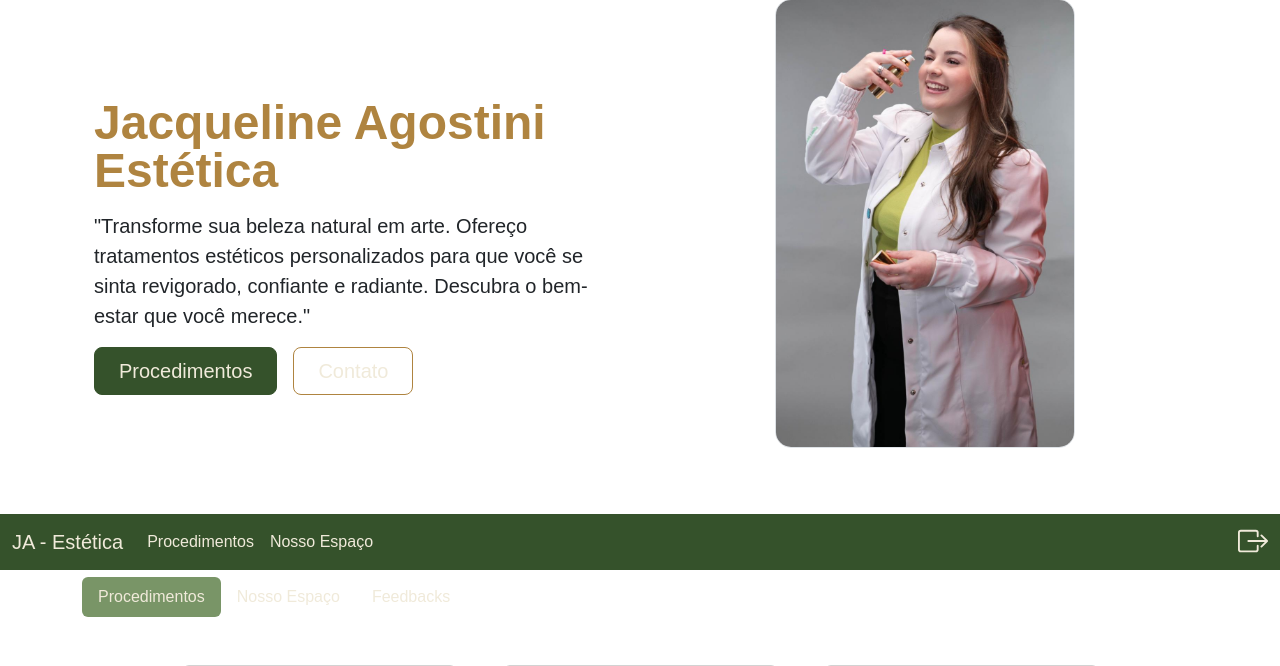
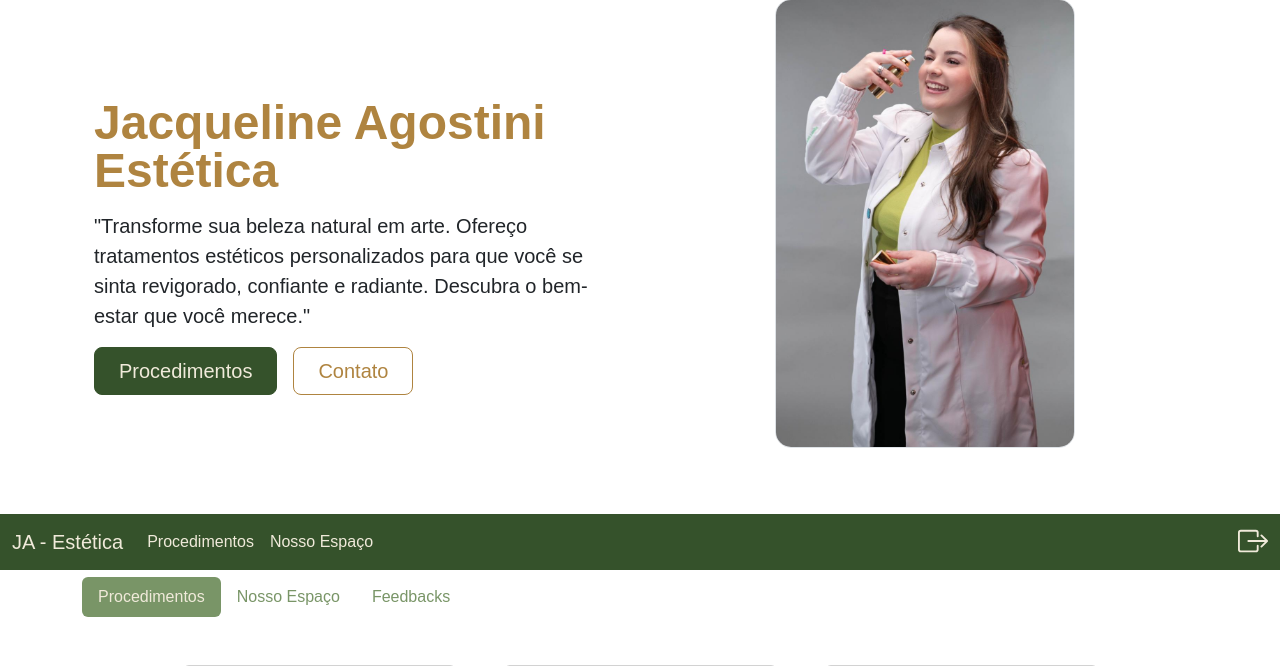
Before and after one commit to thiagofalima/ja-estetica, a Flask app: page / in a window 1280 px wide, after a click on "Procedimentos". Shown: the part 105-771 px from the top of the page. Run offline with Flask 3, Linux system fonts and the light colour scheme.

Commit message:
refactor: Adjust colors and text in hero and tabs elements
- Adjust link color for better visibility.
- Change secondary text to "Toque na imagem".

```diff
--- a/app/static/css/style.css
+++ b/app/static/css/style.css
@@ -72,21 +72,27 @@ section#nosso-espaço {
 }
 
 /* Hero Styling */
-.link {
+a.link {
+  text-decoration: none;
   color: var(--color-light-accent);
-  text-decoration: none;
+}
+
+a.link.contact {
+  color: var(--color-text-dark);
 }
 
 /* Tabs Styling */
 
 button.nav-link:focus,
-button.nav-link:hover {
+button.nav-link {
   color: var(--color-secondary-bg);
+  font-weight: 500;
 }
 
 .nav-pills button.nav-link.active,
 .nav-pills .show>button.nav-link {
   color: var(--color-light-accent);
+  font-weight: 500;
   background-color: var(--color-secondary-bg);
 }
 
--- a/app/templates/macros/hero.html
+++ b/app/templates/macros/hero.html
@@ -21,7 +21,7 @@
                     <a class="link" href="#procedimentos">Procedimentos</a>
                 </button>
                 <button type="button" class="btn btn-outline-secondary btn-lg px-4">
-                    <a target="_blank" href="https://wa.me/message/NNMMYWW7S634E1" class="link">Contato</a>
+                    <a target="_blank" href="https://wa.me/message/NNMMYWW7S634E1" class="link contact">Contato</a>
                 </button>
             </div>
         </div>
--- a/app/templates/macros/tabs.html
+++ b/app/templates/macros/tabs.html
@@ -21,7 +21,7 @@
                 <img src="{{ url_for('static', filename='images/limpeza-default.jpg') }}" class="card-img-top" alt="..." />
               </div>
               <div class="card-body">
-                <small>Toque e segure a imagem para ver o resultado.</small>
+                <small>Toque na imagem para ver o resultado.</small>
                 <h5 class="card-title mt-1">Limpeza de Pele</h5>
                 <p class="card-text">Remove impurezas, cravos e células mortas, melhorando a textura da pele e a deixando mais saudável.</p>
                 <a href="{{ url_for('pages.appointment') }}" class="btn btn-success">Agende já!</a>
@@ -32,7 +32,7 @@
                 <img src="{{ url_for('static', filename='images/detox-default.jpg') }}" class="card-img-top" alt="..." />
               </div>
               <div class="card-body">
-                <small>Toque e segure a imagem para ver o resultado.</small>
+                <small>Toque na imagem para ver o resultado.</small>
                 <h5 class="card-title mt-1">Detox Corporal</h5>
                 <p class="card-text">Tratamento que usa massagem para eliminar toxinas, reduzir inchaço e promover bem-estar.</p>
                 <a href="{{ url_for('pages.appointment') }}" class="btn btn-success">Agende já!</a>
@@ -43,7 +43,7 @@
                 <img src="{{ url_for('static', filename='images/brow-default.jpg') }}" class="card-img-top" alt="..." />
               </div>
               <div class="card-body">
-                <small>Toque e segure a imagem para ver o resultado.</small>
+                <small>Toque na imagem para ver o resultado.</small>
                 <h5 class="card-title mt-1">Brow Lamination</h5>
                 <p class="card-text">Técnica que alinha e fixa os pelos das sobrancelhas para um visual mais cheio, definido e uniforme.</p>
                 <a href="{{ url_for('pages.appointment') }}" class="btn btn-success">Agende já!</a>
@@ -54,7 +54,7 @@
                 <img src="{{ url_for('static', filename='images/design-default.jpg') }}" class="card-img-top" alt="..." />
               </div>
               <div class="card-body">
-                <small>Toque e segure a imagem para ver o resultado.</small>
+                <small>Toque na imagem para ver o resultado.</small>
                 <h5 class="card-title mt-1">Design de Sobrancelhas</h5>
                 <p class="card-text">Equilíbrio entre formato, simetria e harmonia para valorizar o seu olhar.</p>
                 <a href="{{ url_for('pages.appointment') }}" class="btn btn-success">Agende já!</a>
@@ -65,7 +65,7 @@
                 <img src="{{ url_for('static', filename='images/laser-default.jpg') }}" class="card-img-top" alt="..." />
               </div>
               <div class="card-body">
-                <small>Toque e segure a imagem para ver o resultado.</small>
+                <small>Toque na imagem para ver o resultado.</small>
                 <h5 class="card-title mt-1">Depilação a Laser</h5>
                 <p class="card-text">Tecnologia que elimina os pelos pela raiz, garantindo redução prolongada e pele lizinha.</p>
                 <a href="{{ url_for('pages.appointment') }}" class="btn btn-success">Agende já!</a>
```
